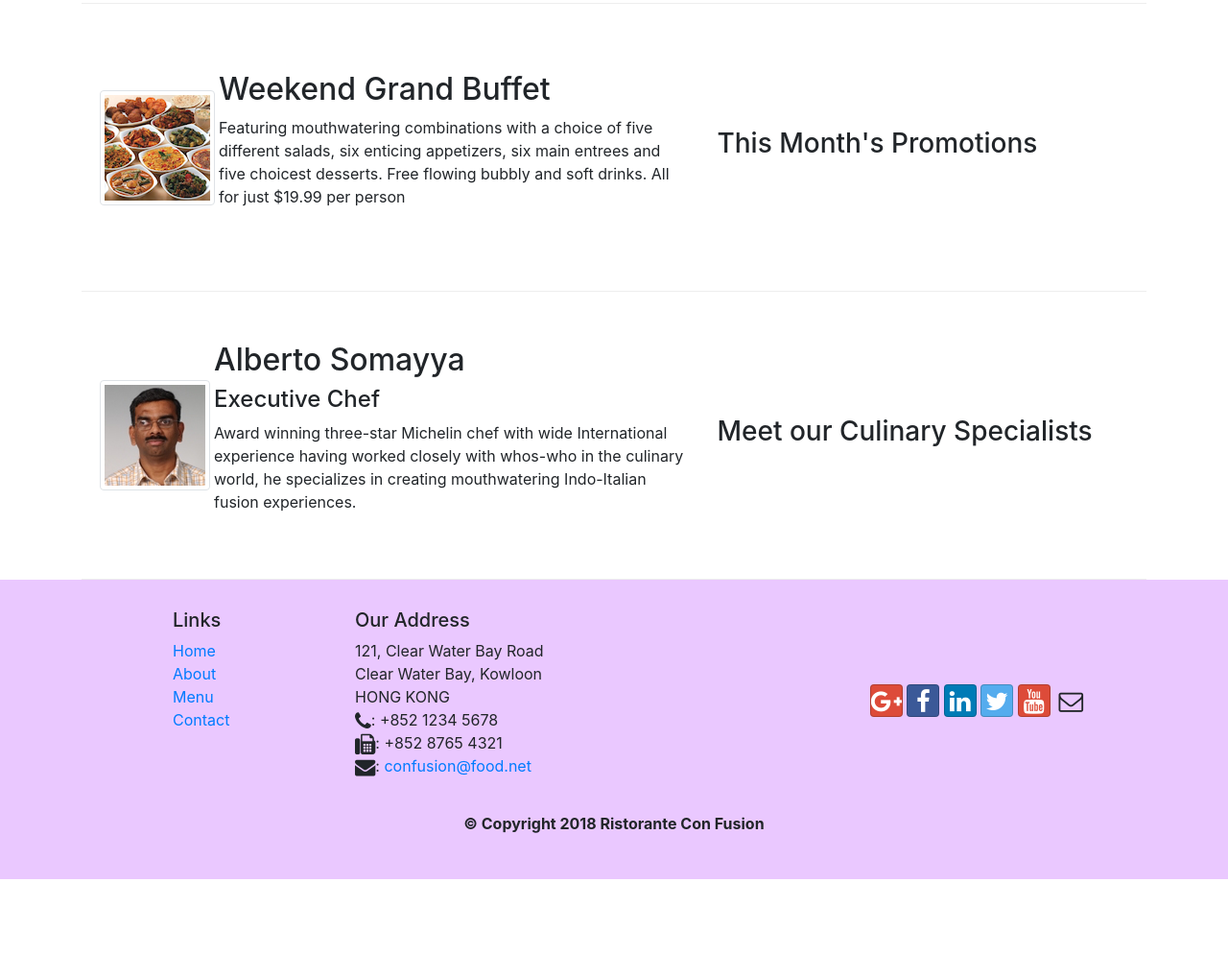
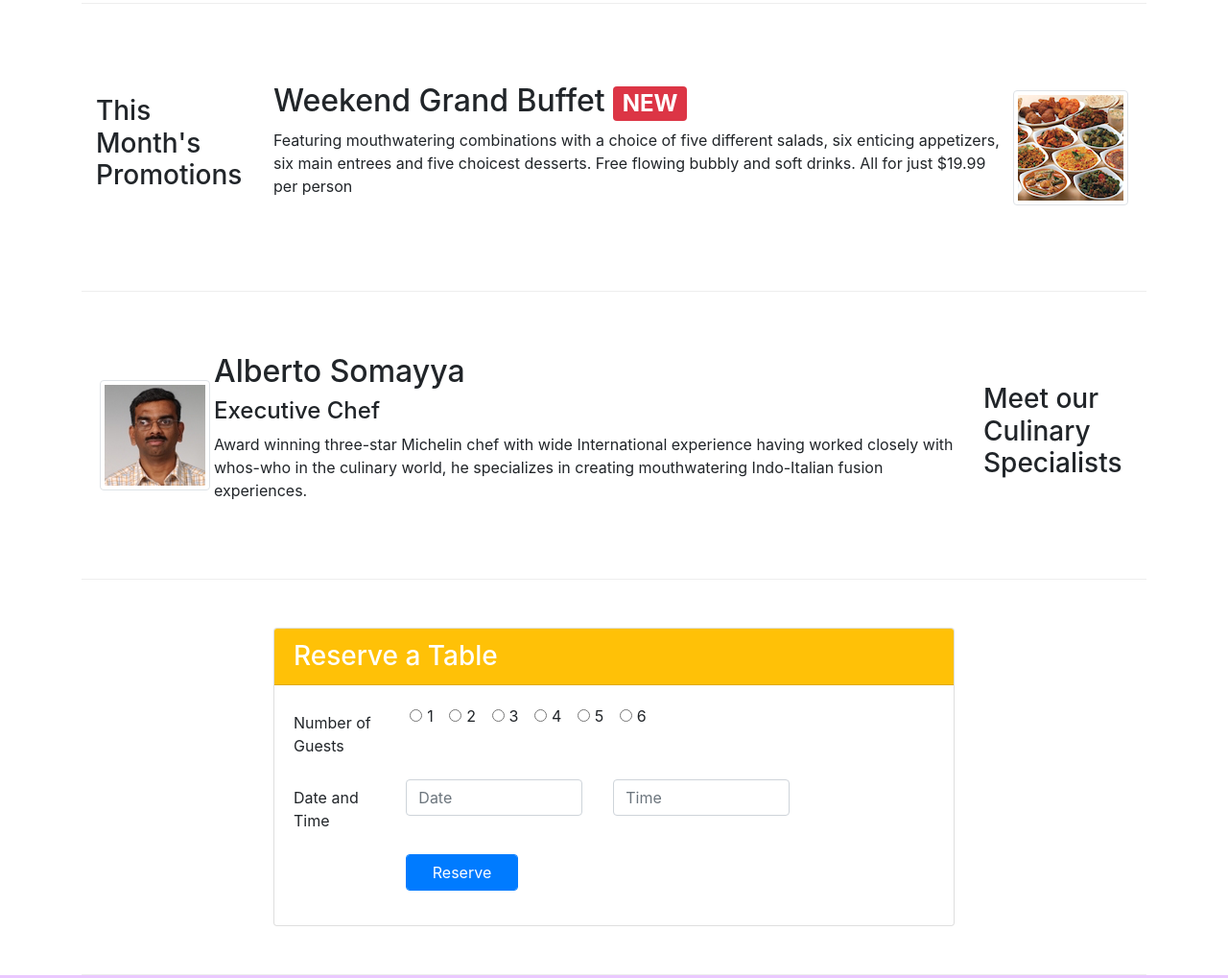
Before and after one commit to AyhamLazkany/Bootstrap4-test, a website: page index.html in a window 1280 px wide. Shown: the part 800-1819 px from the top of the page at 96% size. Before the commit the page ends 1716 px from the top, so only its background shows below. Drawn offline with nearby package versions, Linux system fonts and the light colour scheme.

Commit message:
Assignment 2

```diff
--- a/index.html
+++ b/index.html
@@ -36,13 +36,16 @@
     <header class="jumbotron">
         <div class="container">
             <div class="row row-header">
-                <div class="col-12 col-sm-6">
+                <div class="col-12 col-sm-5">
                     <h1>Ristorante con Fusion</h1>
                     <p>We take inspiration from the World's best cuisines, and create a unique fusion experience.
                          Our lipsmacking creations will tickle your culinary senses!</p>
                 </div>
-                <div class="col-12 col-sm my-auto">
+                <div class="col-12 col-sm-4 my-auto">
                     <img class="d-flex mx-auto img-fluid" src="img/logo.png" alt="Ristorante con Fusion">
+                </div>
+                <div class="col-12 col-sm-3 align-self-center row mx-auto my-5">
+                    <a href="#RT" class="btn btn-warning d-block col-12">Reserve Table</a>
                 </div>
             </div>
         </div>
@@ -62,7 +65,7 @@
         </div>
 
         <div class="row row-content align-items-center">
-            <div class="order-sm-last col-12 col-sm-5">
+            <div class="order-sm-last col-12 col-sm-2">
                 <h3>Our Lipsmacking Culinary Creations</h3>
             </div>
             <div class="order-sm-first col col-sm">
@@ -79,24 +82,24 @@
 
 
         <div class="row row-content align-items-center">
-            <div class="order-sm-last col-12 col-sm-5">
+            <div class="order-sm-first col-12 col-sm-2">
                 <h3>This Month's Promotions</h3>
             </div>
-            <div class="order-sm-first col col-sm">
+            <div class="order-sm-last col col-sm">
                 <div class="media">
-                    <img class="d-flex m-1 img-thumbnail align-self-center" src="img/buffet.png" alt="Grand Buffet">
                     <div class="media-body">
-                        <h2>Weekend Grand Buffet</h2>
+                        <h2>Weekend Grand Buffet <span class="badge badge-danger">NEW</span></h2>
                         <p class="d-none d-sm-block">Featuring mouthwatering combinations with a choice of five different salads, six enticing appetizers,
                             six main entrees and five choicest desserts. Free flowing bubbly and soft drinks. All for just
                             $19.99 per person </p>
                     </div>
+                    <img class="d-flex m-1 img-thumbnail align-self-center" src="img/buffet.png" alt="Grand Buffet">
                 </div>
             </div>
         </div>
 
         <div class="row row-content align-items-center">
-            <div class="order-sm-last col-12 col-sm-5">
+            <div class="order-sm-last col-12 col-sm-2">
                 <h3>Meet our Culinary Specialists</h3>
             </div>
             <div class="order-sm-first col col-sm">
@@ -108,6 +111,60 @@
                         <p class="d-none d-sm-block">Award winning three-star Michelin chef with wide International experience having worked closely with
                         whos-who in the culinary world, he specializes in creating mouthwatering Indo-Italian fusion
                         experiences. </p>
+                    </div>
+                </div>
+            </div>
+        </div>
+
+        <div class="row row-content align-items-center">
+            <div class="mx-auto col-12 col-sm-8">
+                <div class="card">
+                    <h3 class="card-header bg-warning text-white">Reserve a Table</h3>
+                    <div class="card-body">
+                        <form id="RT">
+                            <div class="row form-group">
+                                <label class="col-12 col-sm-2 col-form-label">Number of Guests</label>
+                                <div class="form-check col-12 col-sm-10">
+                                    <div class="form-check form-check-inline">
+                                      <input class="form-check-input" type="radio" name="inlineRadioOptions" id="inlineRadio1" value="option1">
+                                      <label class="form-check-label" for="inlineRadio1">1</label>
+                                    </div>
+                                    <div class="form-check form-check-inline">
+                                      <input class="form-check-input" type="radio" name="inlineRadioOptions" id="inlineRadio2" value="option2">
+                                      <label class="form-check-label" for="inlineRadio2">2</label>
+                                    </div>
+                                    <div class="form-check form-check-inline">
+                                      <input class="form-check-input" type="radio" name="inlineRadioOptions" id="inlineRadio3" value="option3">
+                                      <label class="form-check-label" for="inlineRadio3">3</label>
+                                    </div>
+                                    <div class="form-check form-check-inline">
+                                      <input class="form-check-input" type="radio" name="inlineRadioOptions" id="inlineRadio3" value="option3">
+                                      <label class="form-check-label" for="inlineRadio3">4</label>
+                                    </div>
+                                    <div class="form-check form-check-inline">
+                                      <input class="form-check-input" type="radio" name="inlineRadioOptions" id="inlineRadio3" value="option3">
+                                      <label class="form-check-label" for="inlineRadio3">5</label>
+                                    </div>
+                                    <div class="form-check form-check-inline">
+                                      <input class="form-check-input" type="radio" name="inlineRadioOptions" id="inlineRadio3" value="option3">
+                                      <label class="form-check-label" for="inlineRadio3">6</label>
+                                    </div>
+                                </div>
+                            </div>
+                            <div class="row form-group">
+                                <label class="col-12 col-sm-2 col-form-label">Date and Time</label>
+                                <div class="col col-sm-10 row">
+                                    <input type="text" class="mx-3 col-12 col-sm-4 form-control" placeholder="Date">
+                                    <input type="text" class="mx-3 col-12 col-sm-4 form-control" placeholder="Time">
+                                </div>
+                            </div>
+                            <div class="row form-group">
+                                <span class="col-sm-2"></span>
+                                <button type="submit" class="mx-3 col-4 col-sm-2 form-control btn btn-primary">
+                                    Reserve
+                                </button>
+                            </div>
+                        </form>
                     </div>
                 </div>
             </div>
```
